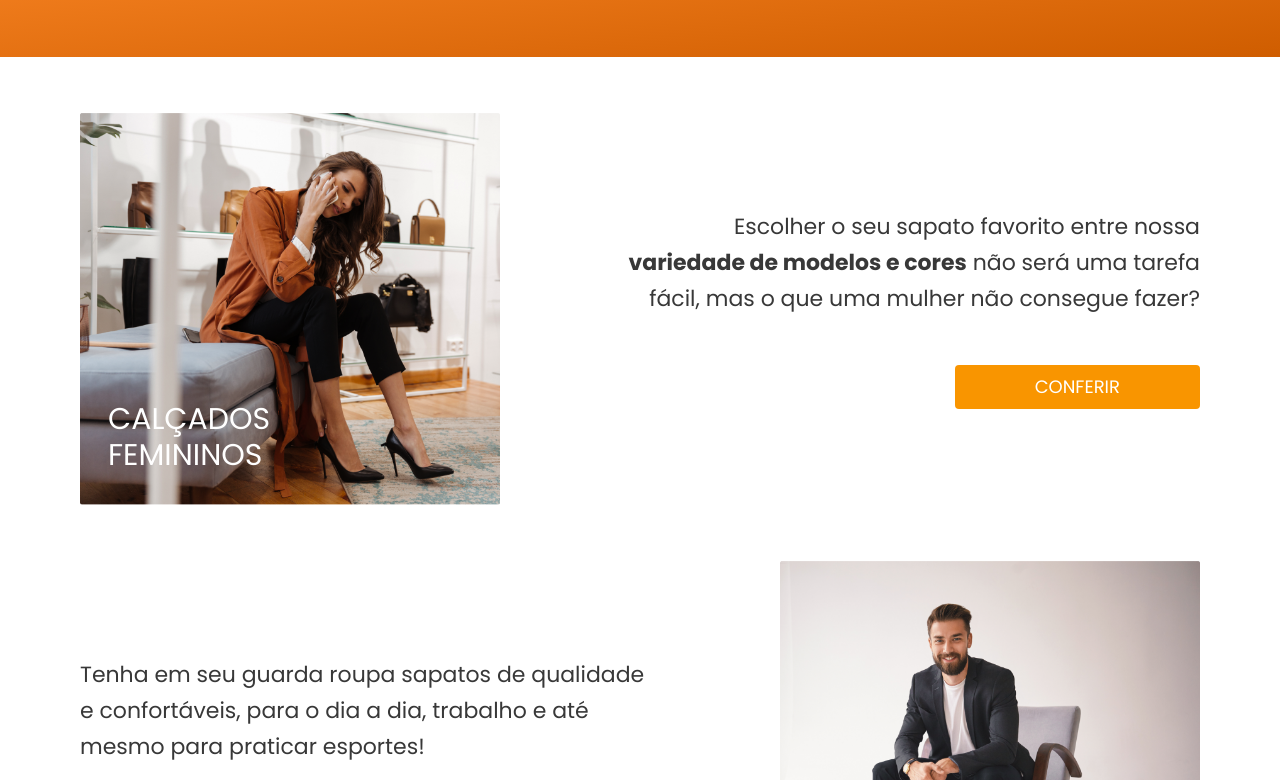
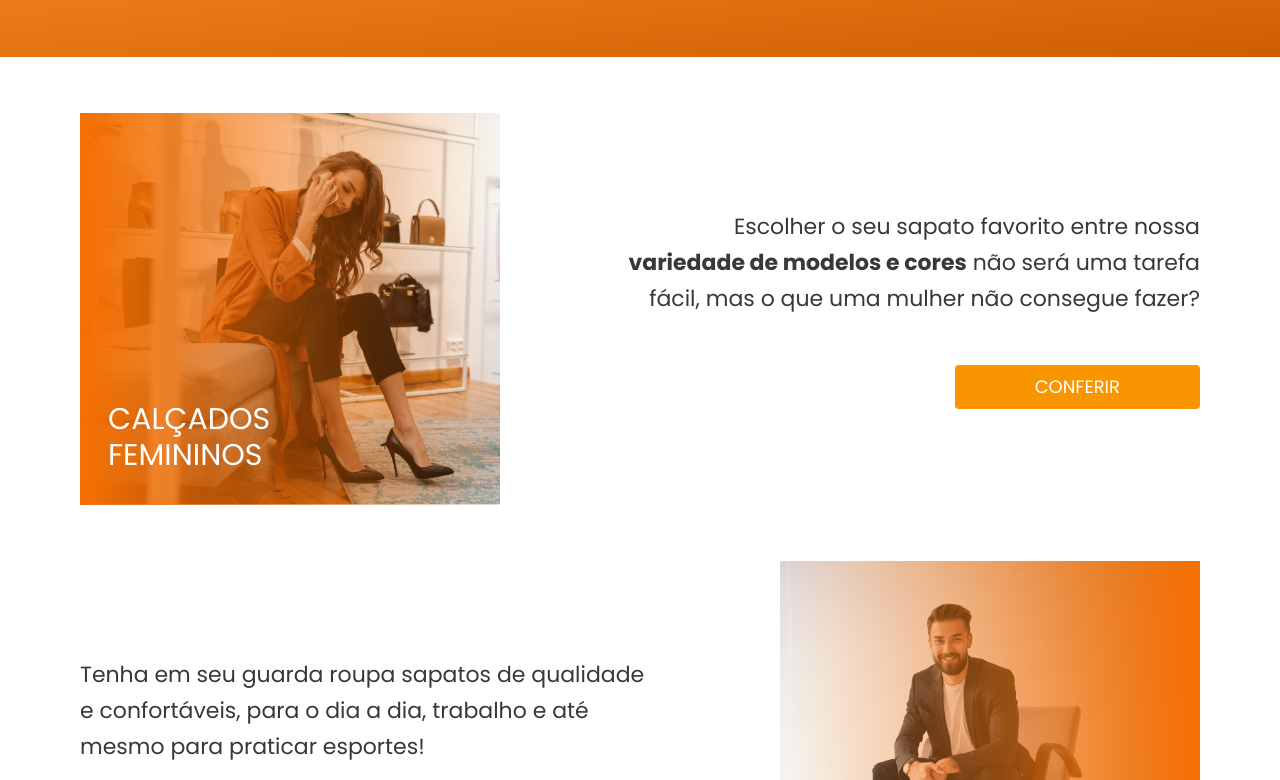
Before and after one commit to ClecioSousa00/br-challenges-paqueta-calcados, a Next.js app: page / in a window 1280 px wide. Shown: the part 800-1580 px from the top of the page. Built offline with nearby package versions, Linux system fonts and the light colour scheme.

Commit message:
feat: add gradint in images section

```diff
--- a/src/components/FootwearSection/index.tsx
+++ b/src/components/FootwearSection/index.tsx
@@ -19,14 +19,19 @@ export const FootwearSection = ({
         text === 'masculino' ? 'flex-row-reverse' : ''
       }`}
     >
-      <div className="relative w-[420px]">
+      <div
+        className={`relative w-[420px] rounded after:absolute after:inset-0
+        after:bg-gradientImage after:content-[''] ${
+          text === 'masculino' ? 'after:bg-gradientImageInvert' : ''
+        }`}
+      >
         <Image
           className="h-full w-full"
           src={img}
           alt="Pessoa usando sapato do Paquetá calçados"
         />
         <p
-          className={`absolute bottom-8 max-w-[270px] text-3xl uppercase ${
+          className={`absolute bottom-8 z-10 max-w-[270px] text-3xl uppercase ${
             text === 'masculino' ? 'right-7 text-right' : 'left-7  '
           }`}
         >
--- a/tailwind.config.js
+++ b/tailwind.config.js
@@ -9,6 +9,11 @@ module.exports = {
     extend: {
       backgroundImage: {
         gradientBar: 'linear-gradient(174deg, #FF8A29 0%, #CF5D00 100%)',
+        gradientImage:
+          ' linear-gradient(90deg, #F57002 0%, rgba(245, 112, 2, 0.00) 100%)',
+        gradientImageInvert:
+          ' linear-gradient(-90deg, #F57002 0%, rgba(245, 112, 2, 0.00) 100%)',
+
         heroBackground: "url('/banner-hero.png')",
       },
       fontFamily: {
```
